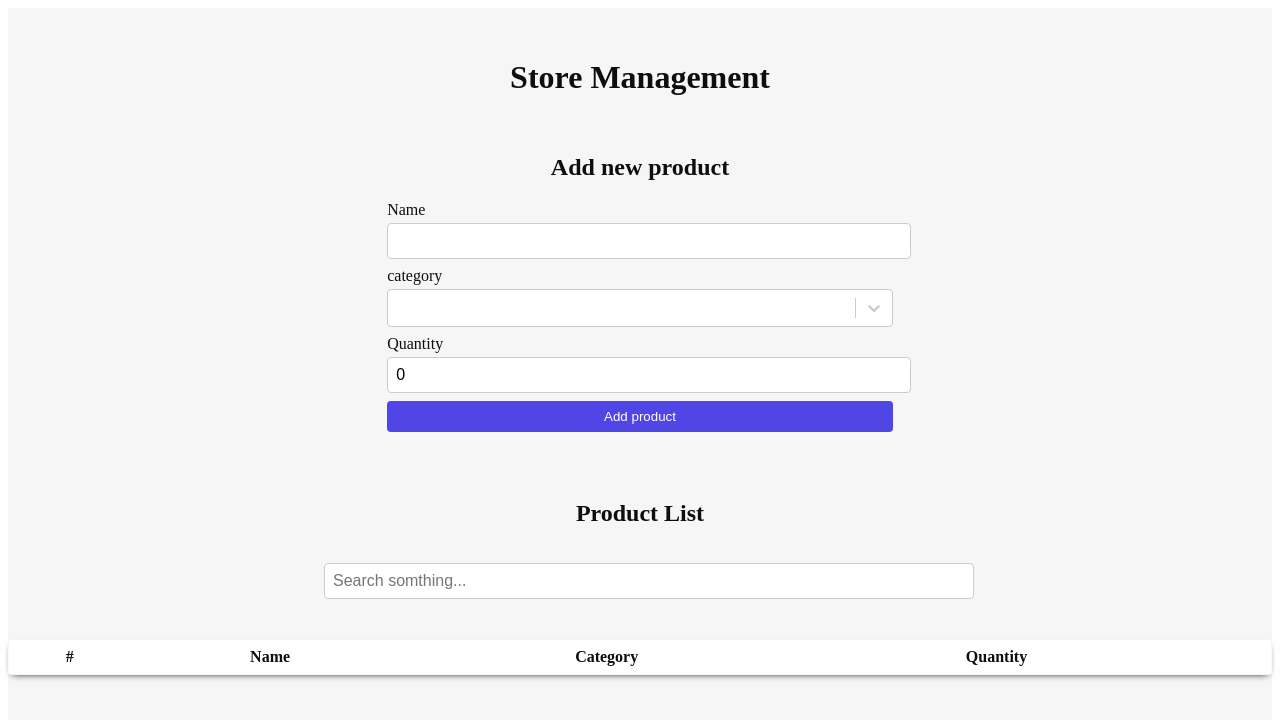
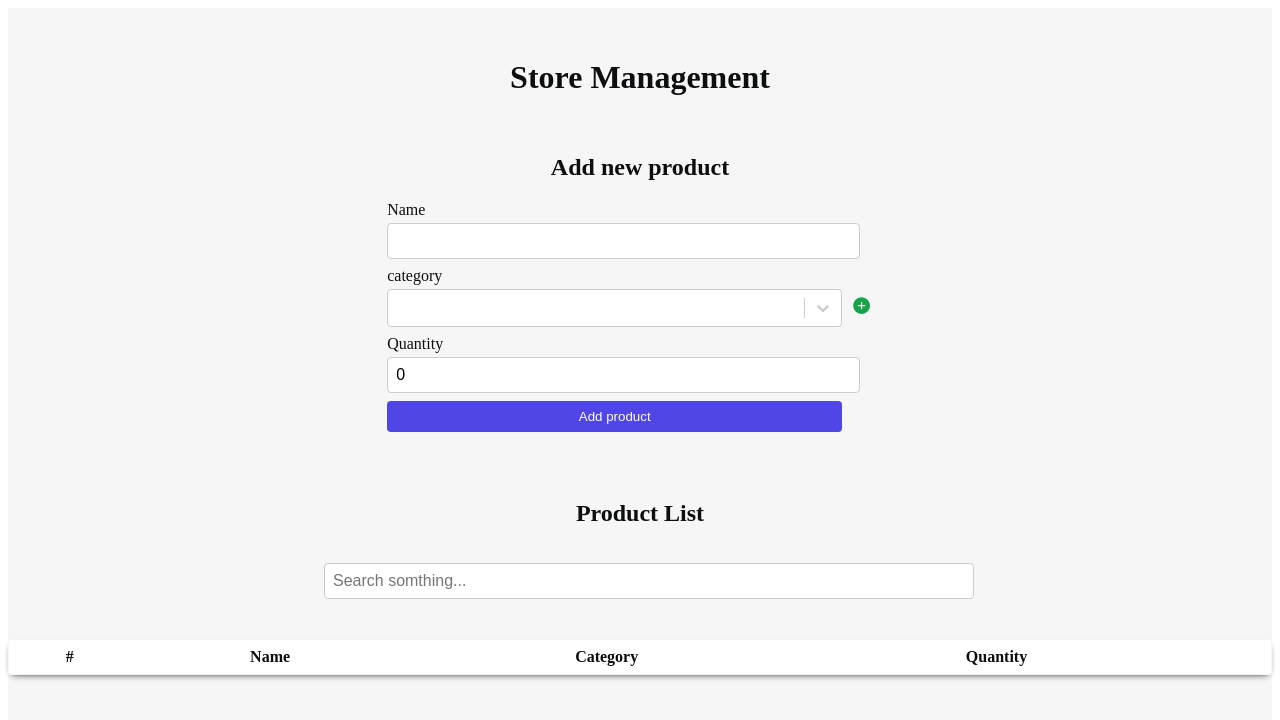
Before and after one commit to yousef-bigdeli/store-management, a React (Create React App) app: page / in a window 1280 px wide. Shown: the top 720 px of the page. Built offline with nearby package versions, Linux system fonts and the light colour scheme; the HTML template or start-up script is replaced by a standard one.

Commit message:
Modal close button added

```diff
--- a/src/components/CategoryForm/CategoryForm.css
+++ b/src/components/CategoryForm/CategoryForm.css
@@ -38,7 +38,17 @@
   margin-top: 4px;
 }
 
+.close-modal{
+  border: 0;
+  background-color: unset;
+  cursor: pointer;
+  position: absolute;
+  font-size: 1.1rem;
+}
 
+.close-modal:hover{
+  color: #dc2626;
+}
 
 .show {
   -webkit-animation: slide-in-top 0.5s cubic-bezier(0.25, 0.46, 0.45, 0.94) both;
--- a/src/components/CategoryForm/CategoryForm.js
+++ b/src/components/CategoryForm/CategoryForm.js
@@ -1,5 +1,10 @@
 import { useEffect, useState, useRef } from "react";
-import { AiFillEdit, AiFillDelete } from "react-icons/ai";
+import {
+  AiFillEdit,
+  AiFillDelete,
+  AiOutlineCloseCircle,
+  AiOutlineClose,
+} from "react-icons/ai";
 import {
   getAllCategories,
   setNewCategory,
@@ -60,13 +65,18 @@ const CategoryForm = ({ isShowModal, showModalHandler }) => {
   return (
     <div
       className="modal"
-      onClick={(e) => e.target.classList.contains("modal") && showModalHandler()}
+      onClick={(e) =>
+        e.target.classList.contains("modal") && showModalHandler()
+      }
     >
       <div
         className={`modal-content ${isShowModal ? "show" : ""}`}
         onCanPlay={(e) => e.stopPropagation()}
       >
         {/* New category form */}
+        <button className="close-modal" onClick={() => showModalHandler()}>
+          <AiOutlineClose />
+        </button>
         <div className="modal-header">
           <h3>Add new category</h3>
         </div>
--- a/src/components/ProductForm.js
+++ b/src/components/ProductForm.js
@@ -1,7 +1,7 @@
 import { useEffect, useRef, useState } from "react";
 import Select from "react-select";
-// import { AiFillPlusCircle } from "react-icons/ai";
-// import CategoryForm from "./CategoryForm/CategoryForm";
+import { AiFillPlusCircle } from "react-icons/ai";
+import CategoryForm from "./CategoryForm/CategoryForm";
 import { getAllCategoryOptions } from "../services/CategoryActions";
 import { useProduct, useProductDispatcher } from "../context/ProductProvider";
 import { getProductById } from "../services/ProductActions";
@@ -14,7 +14,7 @@ const initialProduct = {
 
 const ProductForm = () => {
   const [product, setProduct] = useState(initialProduct);
-  // const [isShowModal, setIsShowModal] = useState(false); // Show category form in a modal window
+  const [isShowModal, setIsShowModal] = useState(false); // Show category form in a modal window
   const [options, setOptions] = useState(getAllCategoryOptions()); // Get From localstorage
   const productEditId = useProduct().editId;
   const productDispatch = useProductDispatcher();
@@ -31,10 +31,10 @@ const ProductForm = () => {
     setProduct({ ...product, category: selectedValue });
   };
 
-  // const showModalHandler = () => {
-  //   setIsShowModal((prevState) => !prevState);
-  //   setOptions(getAllCategoryOptions());
-  // };
+  const showModalHandler = () => {
+    setIsShowModal((prevState) => !prevState);
+    setOptions(getAllCategoryOptions());
+  };
 
   const formSubmitHandler = (e) => {
     e.preventDefault();
@@ -80,14 +80,14 @@ const ProductForm = () => {
             id="cat"
             className="category__select"
           />
-          {/* Button for show modal
+          {/* Button for show modal */}
           <button
             className="add-btn"
             type="button"
             onClick={() => setIsShowModal(true)}
           >
             <AiFillPlusCircle />
-          </button> */}
+          </button>
         </div>
         <label htmlFor="quantity">Quantity</label>
         <input
@@ -115,12 +115,12 @@ const ProductForm = () => {
           </button>
         )}
       </form>
-      {/* {isShowModal && (
+      {isShowModal && (
         <CategoryForm
           isShowModal={isShowModal}
           showModalHandler={showModalHandler}
         />
-      )} */}
+      )}
     </section>
   );
 };
--- a/src/container/StoreManagmentApp.css
+++ b/src/container/StoreManagmentApp.css
@@ -78,7 +78,7 @@ th {
 }
 
 .form-input {
-  width: 100%;
+  width: 90%;
   margin-bottom: 8px;
   border: 1px solid #cccccc;
   border-radius: 4px;
@@ -93,7 +93,7 @@ th {
   margin-bottom: 8px;
 }
 .category__select {
-  width: 100%;
+  width: 90%;
 }
 
 label {
@@ -112,7 +112,7 @@ label {
 }
 
 .submit-btn{
-  width: 100%;
+  width: 90%;
   border: 0;
   background-color: #4f46e5;
   color: #fff;
```
